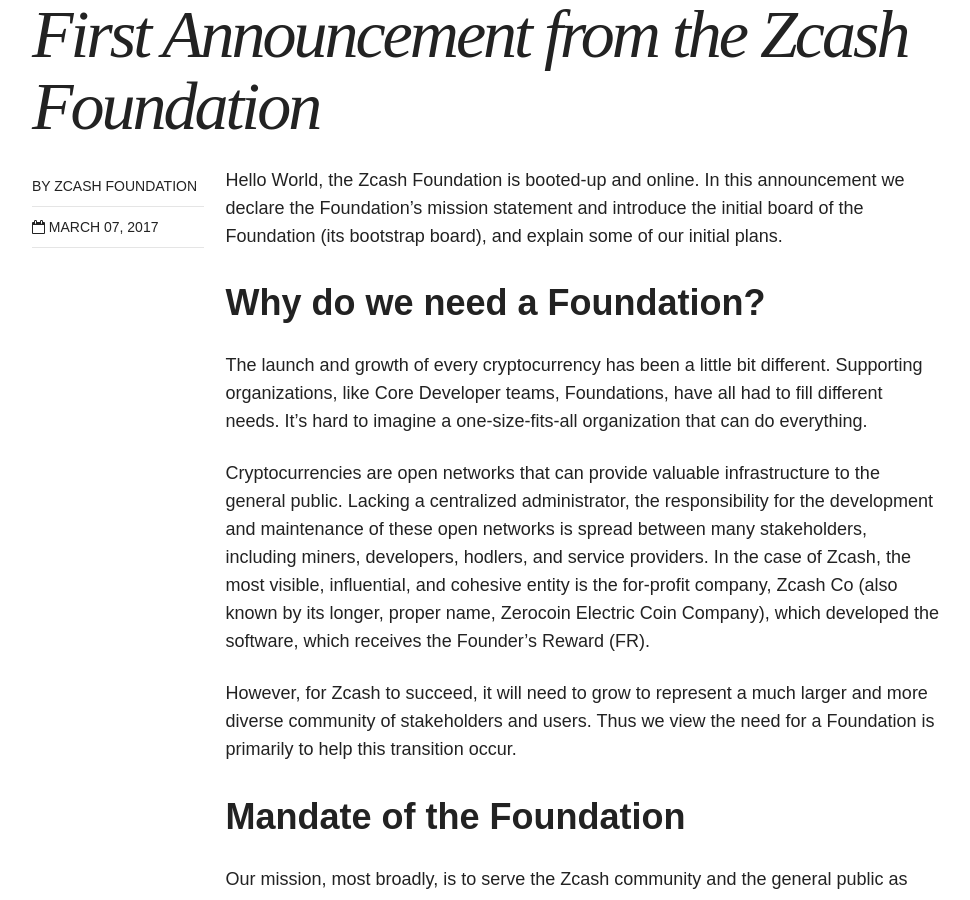
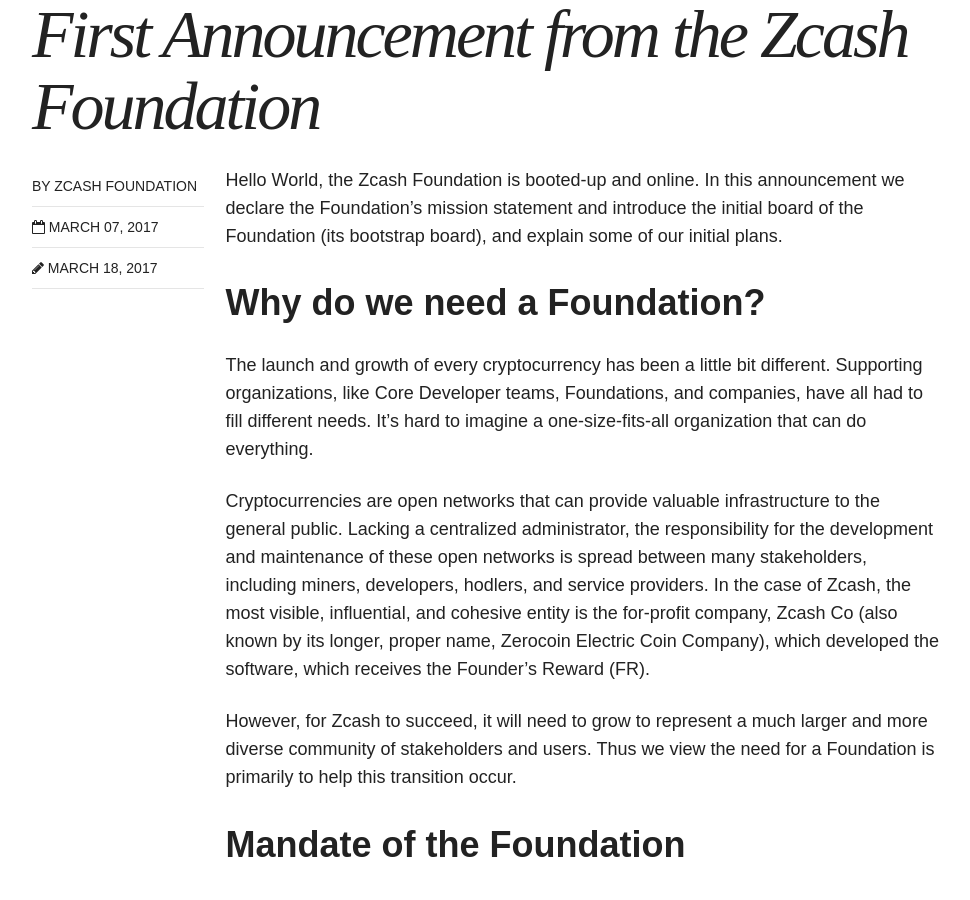
Before and after one commit to ZcashFoundation/zfnd, a Jekyll site: the page built from _posts/blog/2017-03-07-hello-world.md, in a window 1280 px wide and 900 px high, scrolled down 442 px. Shown: the whole window, without its empty margins (154-1124 px from the left). Built offline with Jekyll 4.4.1, drawn with Linux system fonts in a browser that asks for light colours; nearby versions of some CDN libraries; some of the changed text lies outside the part shown.

Commit message:
fixed trailing-off list, thanks tromer

```diff
--- a/_posts/blog/2017-04-07-hello-world.md
+++ b/_posts/blog/2017-03-07-hello-world.md
@@ -7,7 +7,7 @@
 image:
   feature:
 date: 2017-03-07
-modified:
+modified: 2017-03-18
 author: zcashboard
 ---
 
@@ -15,7 +15,7 @@
 
 Why do we need a Foundation?
 ============
-The launch and growth of every cryptocurrency has been a little bit different. Supporting organizations, like Core Developer teams, Foundations, have all had to fill different needs. It's hard to imagine a one-size-fits-all organization that can do everything.
+The launch and growth of every cryptocurrency has been a little bit different. Supporting organizations, like Core Developer teams, Foundations, and companies, have all had to fill different needs. It's hard to imagine a one-size-fits-all organization that can do everything.
 
 Cryptocurrencies are open networks that can provide valuable infrastructure to the general public. Lacking a centralized administrator, the responsibility for the development and maintenance of these open networks is spread between many stakeholders, including miners, developers, hodlers, and service providers. In the case of Zcash, the most visible, influential, and cohesive entity is the for-profit company, Zcash Co (also known by its longer, proper name, Zerocoin Electric Coin Company), which developed the software, which receives the Founder's Reward (FR).
 
@@ -81,3 +81,5 @@
 For now, and we think this will continue to be true in the future, the Zcash Co's interests are fairly well-aligned to serve as stewards of the Zcash codebase. Zcash Co will do well if the userbase increases, and thus the price should steadily grow too.
 
 We've thought about the potential for asking Zcash Co to donate some its assets to the Foundation, such as the Zcash github repository and trademarks. Maybe this will happen eventually, especially if the Foundation turns out to earn trust as stewards and leaders. On the other hand, there's a good argument that the Zcash Co has the most incentive right to invest in and maintain their own property. Giving it away would reduce that incentive, harming the community overall.
+
+_Edit, March 17: Added "and companies" to the list of organizations supporting a cryptocurrency. Thanks Eran Tromer for spotting this._
```
